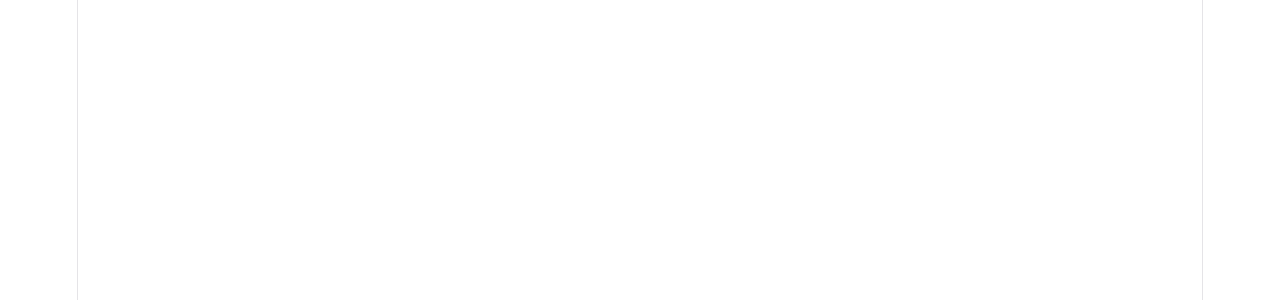
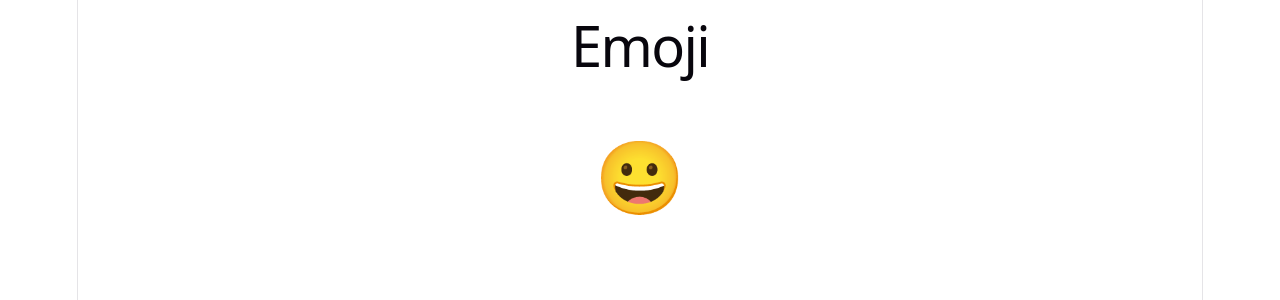
Before and after one commit to ufjf-dcc207/ufjf-dcc207-2026-3-a-atv06-andrelopes132, a React (Vite) app: page / in a window 1280 px wide. Shown: the top 300 px of the page. Built offline with nearby package versions, Linux system fonts and the light colour scheme.

Commit message:
cria elemento emoji

```diff
--- a/src/App.tsx
+++ b/src/App.tsx
@@ -1,9 +1,10 @@
-
+import Emoji from "./Emoji"
 
 function App() {
   return (
     <>
-
+      <h1>Emoji</h1>
+      <Emoji/>
     </>
   )
 }
--- /dev/null
+++ b/src/Emoji.css
@@ -0,0 +1,4 @@
+.emoji {
+    font-size: 4em;
+    margin: 1em;
+}
--- /dev/null
+++ b/src/Emoji.tsx
@@ -0,0 +1,9 @@
+import "./Emoji.css"
+
+export default function Emoji(){
+    return (
+        <div className="emoji">
+            😀
+        </div>
+    )
+}
```
